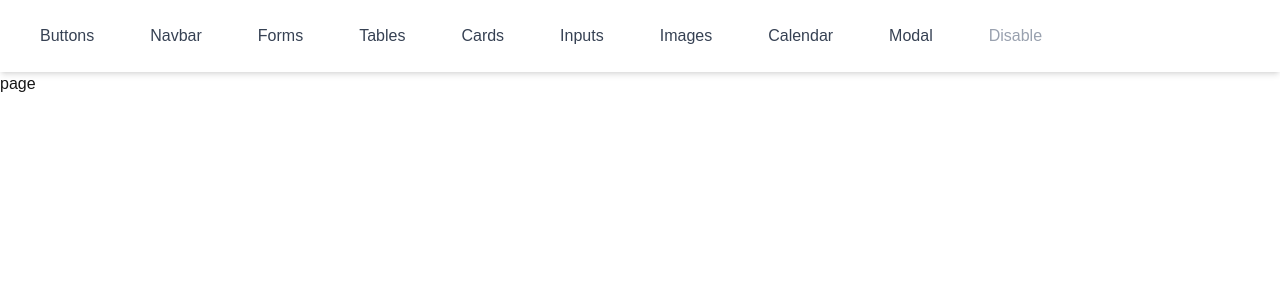
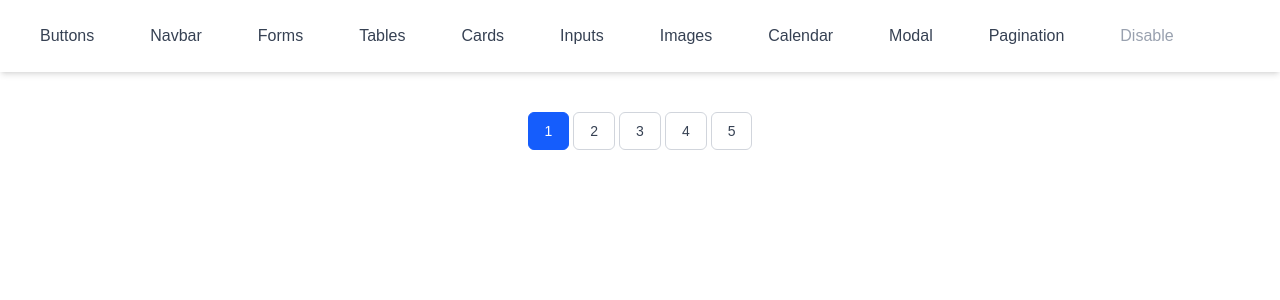
Before and after one commit to Prohor722/tailwind_compoenets, a Next.js app: page /pagination in a window 1280 px wide. Shown: the top 300 px of the page. Built offline with nearby package versions, Linux system fonts and the light colour scheme.

Commit message:
one pagination added

```diff
--- a/app/navbar/navbar-home-layout.tsx
+++ b/app/navbar/navbar-home-layout.tsx
@@ -14,6 +14,7 @@ const navLinks = [
   { href: '/image', label: 'Images' },
   { href: '/calendar', label: 'Calendar' },
   { href: '/modal', label: 'Modal' },
+  { href: '/pagination', label: 'Pagination' },
   { href: '/', label: 'Disable', disabled: true },
 
 ];
--- a/app/pagination/page.tsx
+++ b/app/pagination/page.tsx
@@ -1,9 +1,28 @@
-import React from 'react'
+'use client'
+import { useState } from 'react';
 
 const PaginationPage = () => {
+    const [current, setCurrent] = useState(1);
+  const total = 5;
   return (
-    <div>page</div>
-  )
-}
+    <div>
+      <div className="flex justify-center mt-10 space-x-1">
+        {[...Array(total)].map((_, i) => (
+          <button
+            key={i}
+            onClick={() => setCurrent(i + 1)}
+            className={`px-4 py-2 rounded-md border text-sm font-medium transition-all ${
+              current === i + 1
+                ? "bg-blue-600 text-white border-blue-600"
+                : "bg-white text-gray-700 border-gray-300 hover:bg-blue-50"
+            }`}
+          >
+            {i + 1}
+          </button>
+        ))}
+      </div>
+    </div>
+  );
+};
 
-export default PaginationPage
+export default PaginationPage;
```
